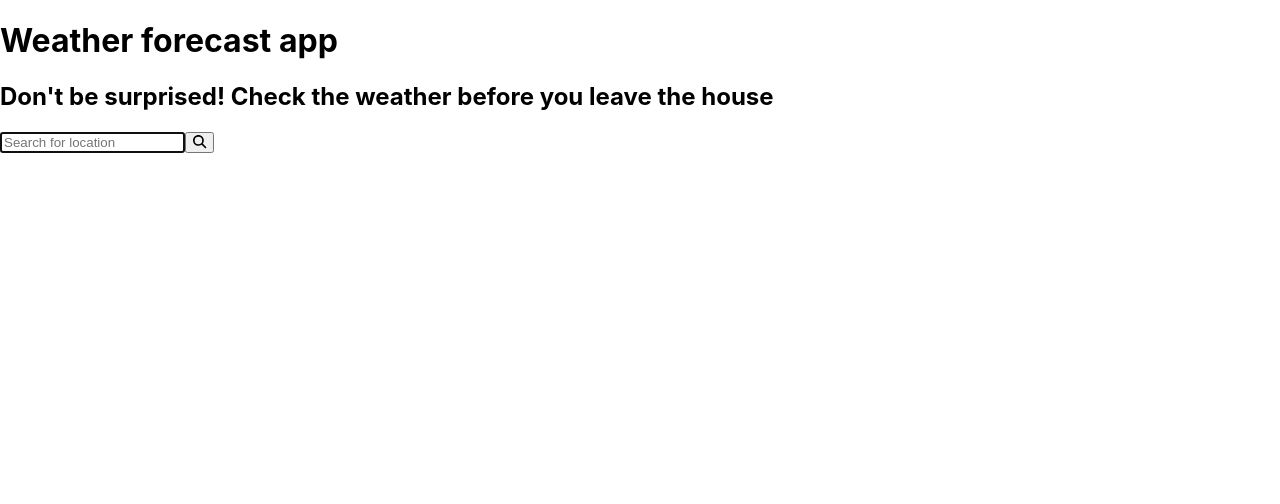
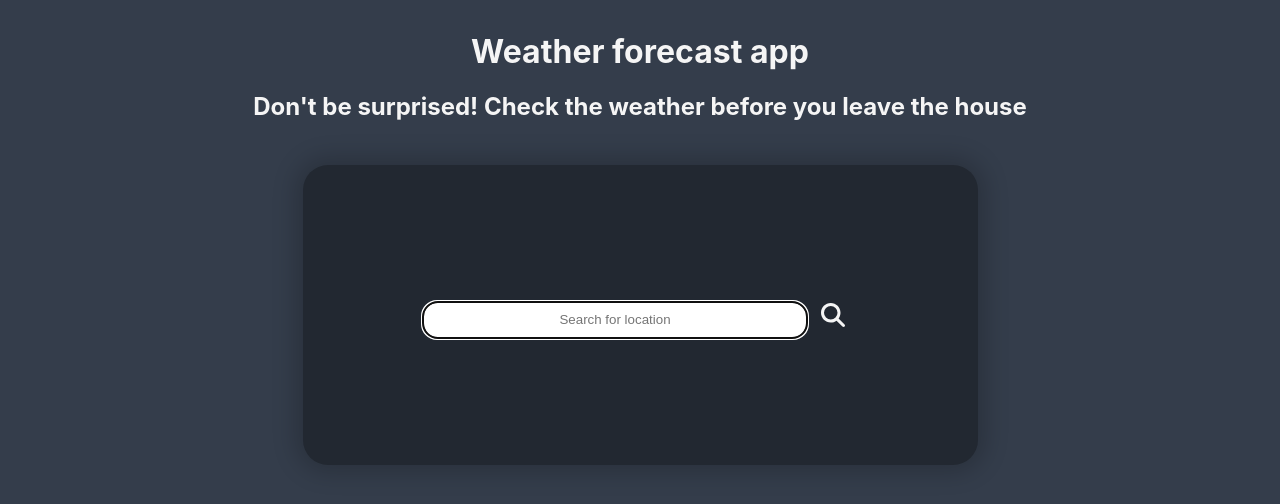
Before and after one commit to pinkjagnie/weather-app, a React (Create React App) app: page / in a window 1280 px wide. Shown: the top 504 px of the page. Built offline with nearby package versions, Linux system fonts and the light colour scheme.

Commit message:
Added styles to HomePage, SearchBar

```diff
--- a/src/components/HomePage.js
+++ b/src/components/HomePage.js
@@ -2,10 +2,12 @@ import React from "react";
 
 import SearchBar from "./SearchBar";
 
+import styles from "./homePage.module.css";
+
 const HomePage = () => {
   return(
-    <div>
-      <div>
+    <div className={styles.homePageSection}>
+      <div className={styles.homePageText}>
         <h1>Weather forecast app</h1>
         <h2>Don't be surprised! Check the weather before you leave the house</h2>
       </div>
--- a/src/components/SearchBar.js
+++ b/src/components/SearchBar.js
@@ -3,12 +3,14 @@ import React from "react";
 import { FontAwesomeIcon } from '@fortawesome/react-fontawesome';
 import { faSearch } from '@fortawesome/free-solid-svg-icons';
 
+import styles from "./searchBar.module.css";
+
 const SearchBar = () => {
   return(
-    <div>
-      <form>
-        <input type="text" placeholder="Search for location" required autoFocus/>
-        <button><FontAwesomeIcon icon={faSearch} /></button>
+    <div className={styles.searchBarSection}>
+      <form className={styles.searchBarForm}>
+        <input type="text" placeholder="Search for location" required autoFocus className={styles.searchBarInput}/>
+        <button className={styles.searchBarButton}><FontAwesomeIcon icon={faSearch} className={styles.searchBarIcon} /></button>
       </form>
     </div>
   )
--- /dev/null
+++ b/src/components/homePage.module.css
@@ -0,0 +1,16 @@
+.homePageSection {
+  width: 100%;
+  height: 100vh;
+  background-color: #343d4b;
+}
+
+.homePageText {
+  padding-bottom: 1.5rem;
+  text-align: center;
+  color: whitesmoke
+}
+
+.homePageText h1 {
+  margin-top: 0;
+  padding-top: 2rem;
+}
--- /dev/null
+++ b/src/components/searchBar.module.css
@@ -0,0 +1,42 @@
+.searchBarSection {
+  display: flex;
+  align-items: center;
+  justify-content: center;
+  margin: 0 auto;
+  border-radius: 25px;
+  -webkit-box-shadow: 0 0 24px 7px rgba(0, 0, 0, 0.2);
+  box-shadow: 0 0 24px 7px rgba(0, 0, 0, 0.2);
+  background-color: #222831;
+  color: whitesmoke;
+  width: 85%;
+  max-width: 675px;
+  min-height: 300px;
+}
+
+.searchBarInput {
+  width: 350px;
+  padding: 0.6rem 1rem;
+  border-radius: 15px;
+  text-align: center;
+}
+
+.searchBarButton {
+  height: 50px;
+  width: 50px;
+  padding: 0.65rem;
+  border: none;
+  background-color: transparent;
+  color: whitesmoke;
+  cursor: pointer;
+}
+
+.searchBarIcon {
+  font-size: 1.5rem;
+}
+
+.searchBarButton:hover .searchBarIcon {
+  -webkit-transform: scale(1.3);
+  -ms-transform: scale(1.3);
+  transform: scale(1.3);
+  color: #656565;
+}
```
